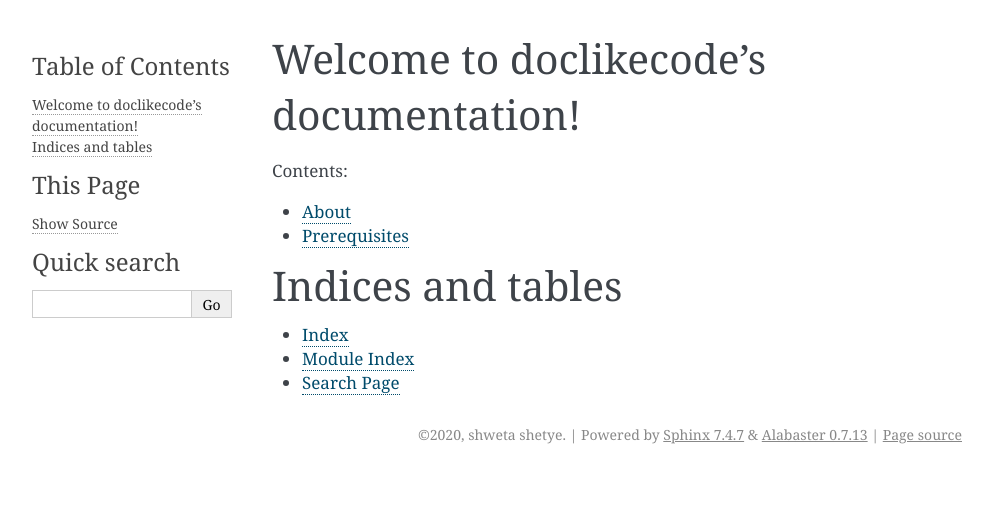
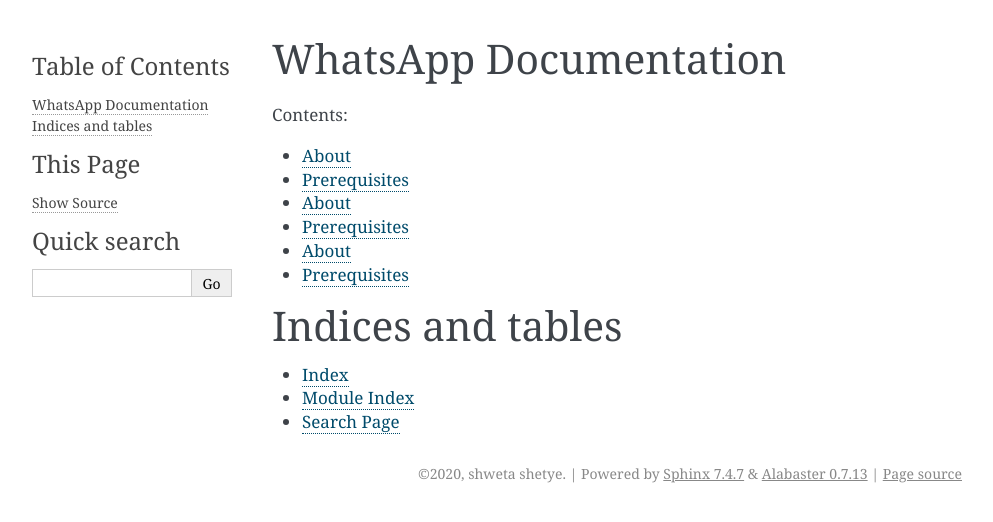
Before and after one commit to shweta345/doc-as-code, a Sphinx documentation site: the page built from source/index.rst, in a window 1280 px wide. Shown: the top 522 px of the page, without its empty margins (148-1141 px from the left). Built offline with Sphinx 7.4.7, drawn with Linux system fonts in a browser that asks for light colours.

Commit message:
Updated to test toc depth

```diff
--- a/source/index.rst
+++ b/source/index.rst
@@ -3,13 +3,17 @@
    You can adapt this file completely to your liking, but it should at least
    contain the root `toctree` directive.
 
-Welcome to doclikecode's documentation!
-=======================================
+WhatsApp Documentation
+======================
 
 .. toctree::
-   :maxdepth: 2
+   :maxdepth: 6
    :caption: Contents:
 
+   about.rst
+   prerequisites.rst
+   about.rst
+   prerequisites.rst
    about.rst
    prerequisites.rst
 
```
